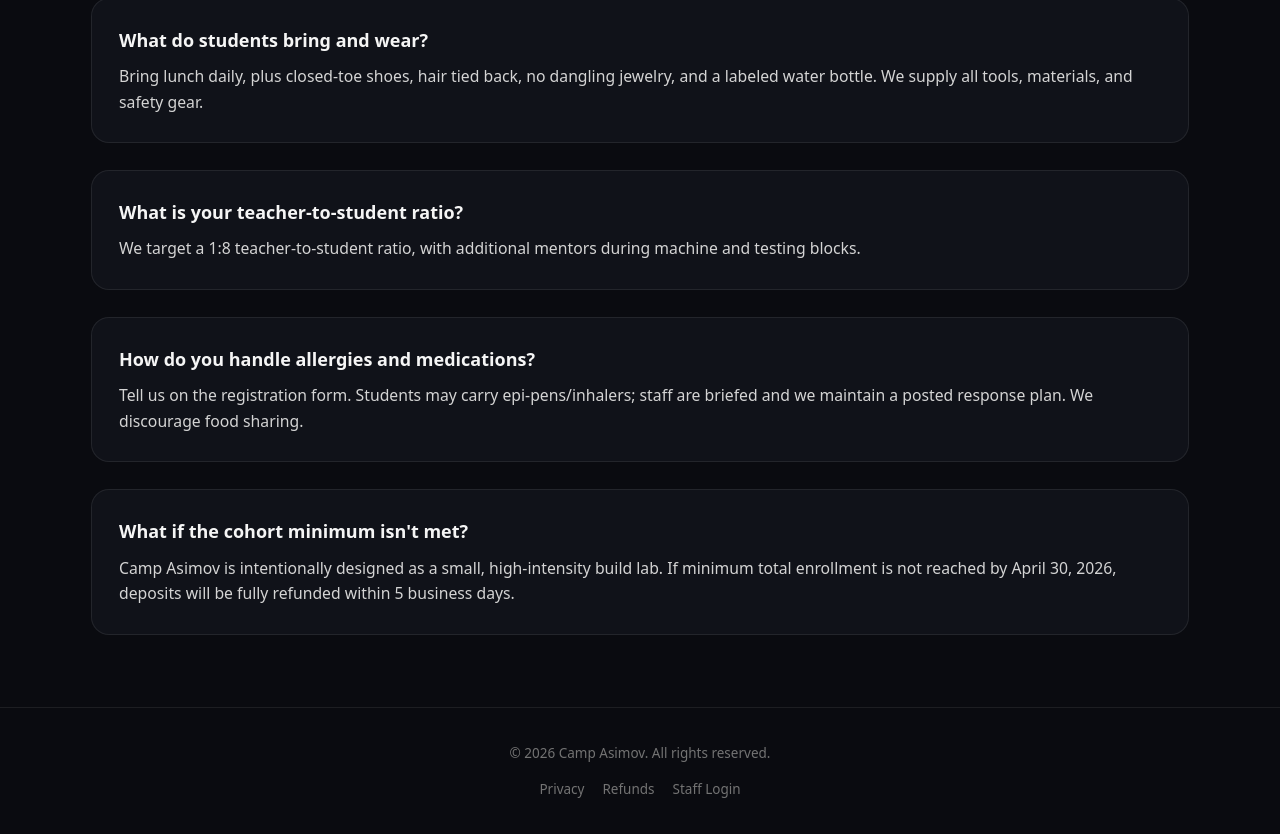
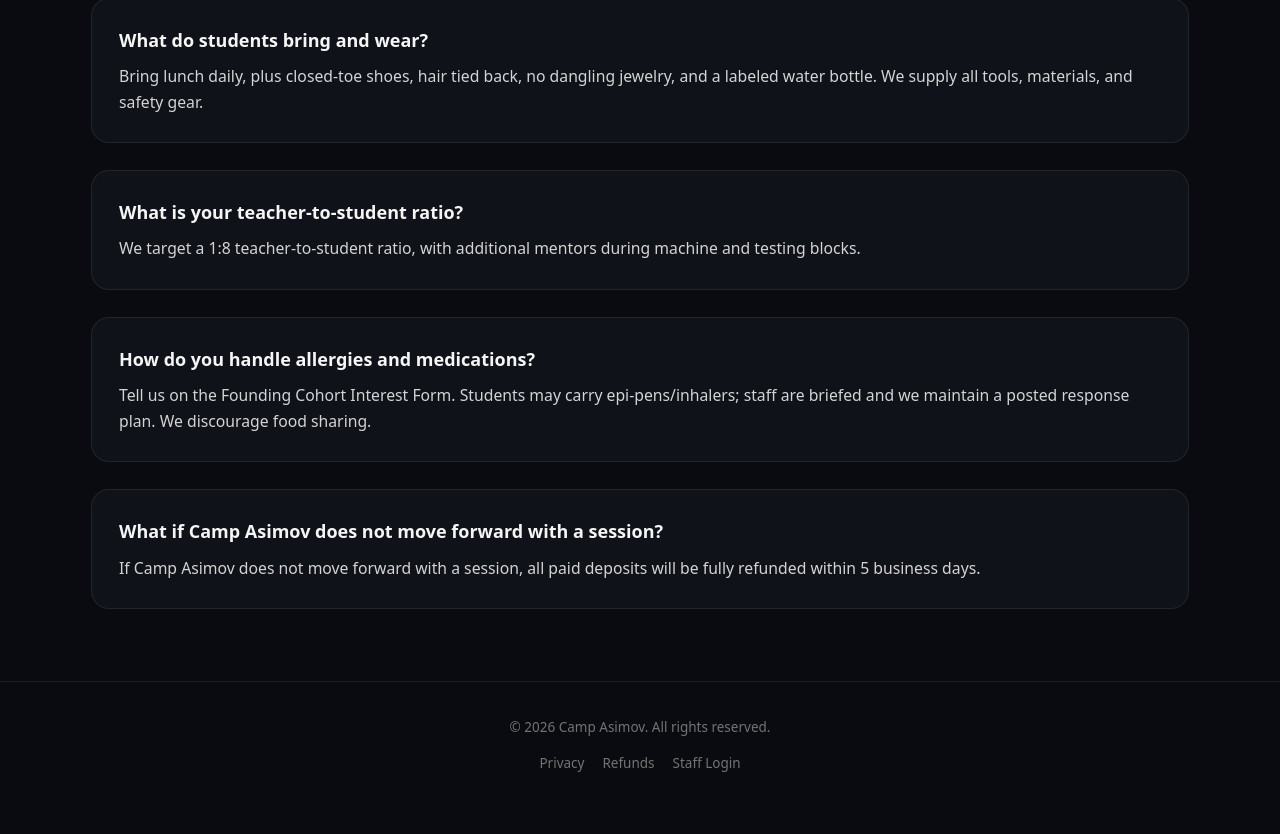
Before and after one commit to KingKumar/camp-asimov, a Next.js app: page /faq in a window 1280 px wide. Shown: the part 1013-1847 px from the top of the page. After the commit the page ends 1821 px from the top, so only its background shows below. Built offline with nearby package versions, Linux system fonts and the light colour scheme.

Commit message:
founding cohort model

```diff
--- a/app/(site)/apply/page.tsx
+++ b/app/(site)/apply/page.tsx
@@ -29,6 +29,9 @@ export default function ApplyPage({ searchParams }: ApplyPageProps) {
         <p className="mt-3 text-lg text-neutral-200">Small cohorts. High mentor access. Real engineering.</p>
         <p className="mt-4 text-base md:text-lg text-neutral-300 leading-relaxed">
           Camp Asimov runs two 3-week founding cohorts this summer, each capped at {COHORT_CAP} students. Complete the form below and we will follow up within 24-48 hours.
+        </p>
+        <p className="mt-3 text-base md:text-lg text-neutral-200 leading-relaxed">
+          Founding Cohort enrollment is limited. Submissions are reviewed on a rolling basis. Selected families will receive an invitation to enroll.
         </p>
 
         <form
--- a/components/AsimovLanding.tsx
+++ b/components/AsimovLanding.tsx
@@ -39,7 +39,7 @@ const faqs = [
   },
   {
     q: "How do you handle allergies and medications?",
-    a: "Tell us on the registration form. Students may carry epi-pens/inhalers; staff are briefed and we maintain a posted response plan. We discourage food sharing.",
+    a: "Tell us on the Founding Cohort Interest Form. Students may carry epi-pens/inhalers; staff are briefed and we maintain a posted response plan. We discourage food sharing.",
   },
   {
     q: "What is your teacher : student ratio?",
@@ -390,7 +390,7 @@ export default function AsimovCampLanding() {
           className="absolute inset-0"
           style={{
             background: `
-              linear-gradient(180deg, rgba(7,9,12,0.55), rgba(5,7,10,0.86))
+              linear-gradient(180deg, rgba(7,9,12,0.66), rgba(5,7,10,0.95))
             `,
           }}
         />
--- a/components/HomePage.tsx
+++ b/components/HomePage.tsx
@@ -58,8 +58,11 @@ export default function HomePage() {
               <Link href="/program">Curriculum Overview</Link>
             </Button>
             <div className="w-full max-w-md mx-auto">
-              <SessionPicker compact ctaLabel="Request an Invite" showCohortNote includeRefundInNote />
+              <SessionPicker compact ctaLabel="Request an Invite" showCohortNote />
             </div>
+            <p className="w-full max-w-md text-sm text-neutral-200 text-center leading-relaxed">
+              Enrollment is by invitation following review of the Founding Cohort Interest Form.
+            </p>
           </div>
           <p
             className="mt-4 inline-block max-w-2xl rounded-full border px-4 py-2 text-xs md:text-sm text-neutral-200 backdrop-blur-sm text-center"
--- a/components/SiteShell.tsx
+++ b/components/SiteShell.tsx
@@ -57,7 +57,7 @@ export default function SiteShell({ children, enableReel = false }: SiteShellPro
           className="absolute inset-0"
           style={{
             background: `
-              linear-gradient(180deg, rgba(7,9,12,0.55), rgba(5,7,10,0.86))
+              linear-gradient(180deg, rgba(7,9,12,0.66), rgba(5,7,10,0.95))
             `,
           }}
         />
--- a/components/sections/FAQSection.tsx
+++ b/components/sections/FAQSection.tsx
@@ -1,5 +1,5 @@
 import { ink } from "@/components/theme";
-import { COHORT_CAP, MIN_ENROLLMENT_FAQ_ANSWER } from "@/lib/campConfig";
+import { COHORT_CAP, SESSION_REFUND_FAQ_ANSWER } from "@/lib/campConfig";
 
 const faqs = [
   {
@@ -32,11 +32,11 @@ const faqs = [
   },
   {
     q: "How do you handle allergies and medications?",
-    a: "Tell us on the registration form. Students may carry epi-pens/inhalers; staff are briefed and we maintain a posted response plan. We discourage food sharing.",
+    a: "Tell us on the Founding Cohort Interest Form. Students may carry epi-pens/inhalers; staff are briefed and we maintain a posted response plan. We discourage food sharing.",
   },
   {
-    q: "What if the cohort minimum isn't met?",
-    a: MIN_ENROLLMENT_FAQ_ANSWER,
+    q: "What if Camp Asimov does not move forward with a session?",
+    a: SESSION_REFUND_FAQ_ANSWER,
   },
 ];
 
--- a/components/sections/RefundPolicySection.tsx
+++ b/components/sections/RefundPolicySection.tsx
@@ -1,8 +1,7 @@
 import { ink } from "@/components/theme";
-import { DECISION_DATE } from "@/lib/campConfig";
 
 const policyItems = [
-  `If minimum total enrollment is not reached by ${DECISION_DATE}, deposits will be fully refunded within 5 business days.`,
+  "If Camp Asimov does not move forward with a session, all paid deposits will be fully refunded within 5 business days.",
   "Full refund up to 30 days before camp start.",
   "50% refund between 14-29 days before start.",
   "Within 14 days: credit toward a later session if space allows.",
@@ -16,6 +15,9 @@ export default function RefundPolicySection() {
       <div className="mx-auto max-w-5xl px-6">
         <h2 className="text-3xl md:text-4xl font-bold text-center">Refund Policy</h2>
         <p className="mt-4 text-sm text-neutral-300 text-center">Last updated: February 2026</p>
+        <p className="mt-3 text-base text-neutral-200 text-center">
+          Enrollment in Camp Asimov is by invitation following review of the Founding Cohort Interest Form.
+        </p>
         <div
           className="mt-8 rounded-2xl border p-6 text-sm text-neutral-300 leading-relaxed"
           style={{ borderColor: ink.line, background: ink.surface }}
--- a/lib/campConfig.ts
+++ b/lib/campConfig.ts
@@ -15,7 +15,7 @@ export const APPLY_COHORT_OPTIONS = [
 export const FOUNDING_COHORT_CTA_MICROCOPY_LINES = [
   "Two 3-week founding cohorts (June & July)",
   `Capped at ${COHORT_CAP} students per cohort`,
-  `Deposit fully refundable if minimum enrollment is not met by ${DECISION_DATE}.`,
+  "Enrollment is by invitation following review of the Founding Cohort Interest Form.",
 ];
 
 export const FOUNDING_COHORT_NOTE_LINES = [
@@ -33,5 +33,5 @@ export const NOT_A_FIT_LINES = [
   "Students not ready for daily build discipline and feedback.",
 ];
 
-export const MIN_ENROLLMENT_FAQ_ANSWER =
-  `Camp Asimov is intentionally designed as a small, high-intensity build lab. If minimum total enrollment is not reached by ${DECISION_DATE}, deposits will be fully refunded within 5 business days.`;
+export const SESSION_REFUND_FAQ_ANSWER =
+  "If Camp Asimov does not move forward with a session, all paid deposits will be fully refunded within 5 business days.";
```
